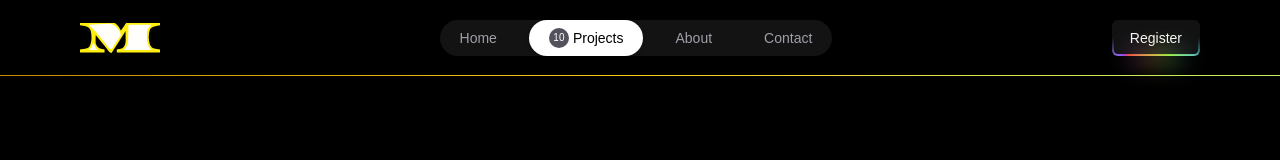
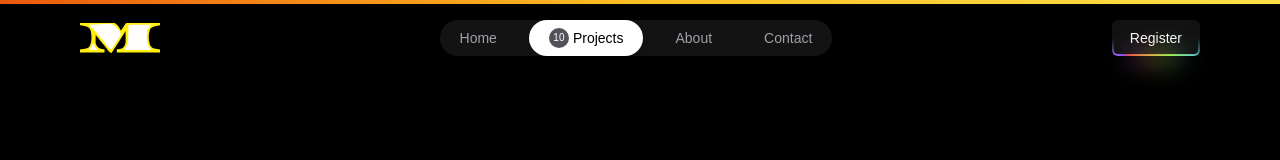
Before and after one commit to maonev/MikeGallery_V2, a React (Vite) app in the folder apps/web/: page /projects in a window 1280 px wide. Shown: the top 160 px of the page. Built offline with nearby package versions, Linux system fonts and the light colour scheme.

Commit message:
fixing progress bar with new color and change position to top (before bottom)

```diff
--- a/apps/web/src/components/scroll-progress.tsx
+++ b/apps/web/src/components/scroll-progress.tsx
@@ -20,7 +20,7 @@ export function ScrollProgress({
     <motion.div
       ref={ref}
       className={cn(
-        "fixed inset-x-0 bottom-0 z-50 h-px origin-left bg-linear-to-r from-[#CA8A04] via-[#FACC15] to-[#BEF264]",
+        "fixed inset-x-0 top-0 z-50 h-1 origin-left bg-linear-to-r from-[#EA580C] via-[#FBBF24] to-[#FDE047]",
         className
       )}
       style={{
```
